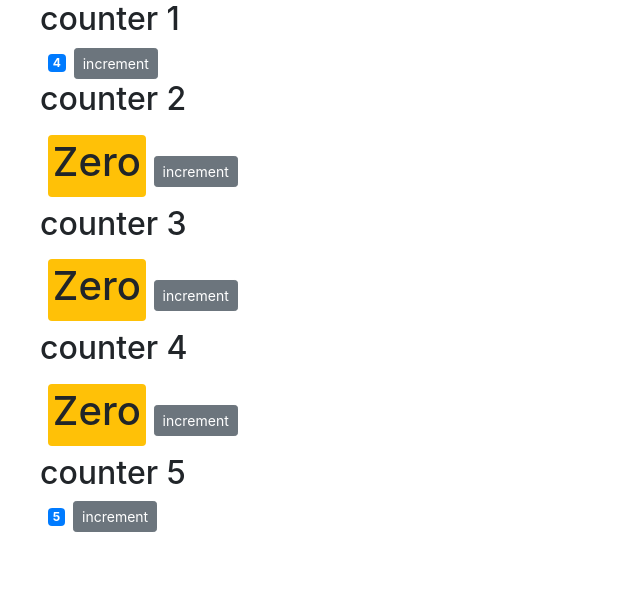
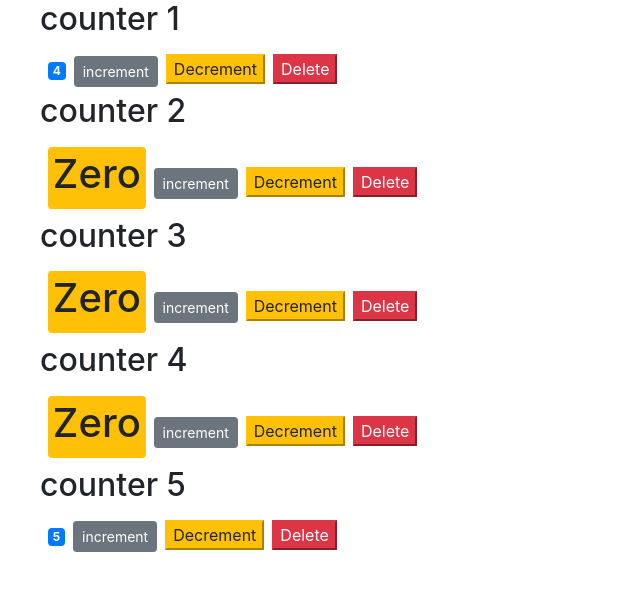
Before and after one commit to dinith95/sampleReactApp, a React (Create React App) app: page / in a window 1280 px wide. Shown: the top 590 px of the page, without its empty margins (0-640 px from the left). Built offline with nearby package versions, Linux system fonts and the light colour scheme.

Commit message:
child component  trigger  parentds components  method

```diff
--- a/src/components/counter.jsx
+++ b/src/components/counter.jsx
@@ -33,11 +33,20 @@ class Counter extends Component {
     }
   }
 
-    handleIncrement = (id) => {
+    handleIncrement = () => {
       // state should be updated
       this.setState({
         count: this.state.count + 1 ,
       })
+    }
+
+    handleDelete = () =>  {
+      if(this.state.count > 0){
+        this.setState({
+          count: this.state.count - 1
+        });
+      }
+
     }
 
   render() {
@@ -49,6 +58,8 @@ class Counter extends Component {
 
 
         <button onClick={ () => this.handleIncrement()} className="btn btn-secondary btn-sm">increment</button>
+        <button onClick= {() => this.handleDelete()} className="btn-warning m-2"> Decrement</button>
+        <button onClick = {() => this.props.onDelete(this.props.id)} className ="btn-danger"> Delete</button>
         <img src={this.state.image} alt="" />
         {/* <ul>
           {this.getTags()}
--- a/src/components/counters.jsx
+++ b/src/components/counters.jsx
@@ -12,12 +12,32 @@ class Counters extends Component {
         ]
     }
 
+    handleDelete = (id) => {
+        // console.log('delete clicked ', id);
+        const counters = this.state.counters.filter(counter => {
+            if(counter.id != id){
+                return counter;
+            }
+        });
+        // console.log('counters :', counters);
+        this.setState({
+            counters: counters
+        })
+    }
+
     render() {
         return (
             <React.Fragment>
                 <ul>
                 {this.state.counters.map(
-                    counter => <Counter key={counter.id} value = {counter.value} > <h2> counter  {counter.id}</h2></Counter>)}
+                    counter =>
+                    <Counter
+                        id = {counter.id}
+                        key={counter.id}
+                        value = {counter.value}
+                        onDelete = { this.handleDelete} >
+                            <h2> counter  {counter.id}</h2>
+                    </Counter>)}
                             {/* add counter id and the value to the list of counter tags  */}
                 </ul>
 
```
